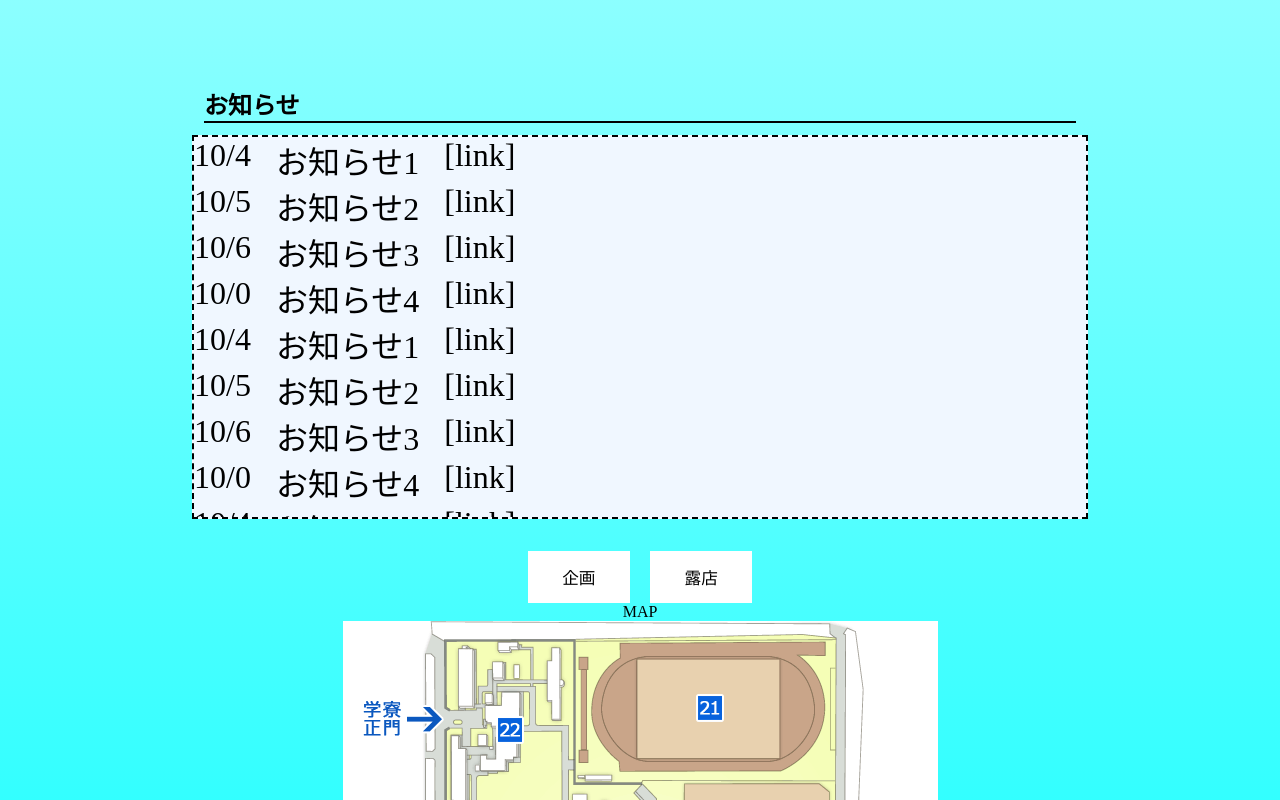
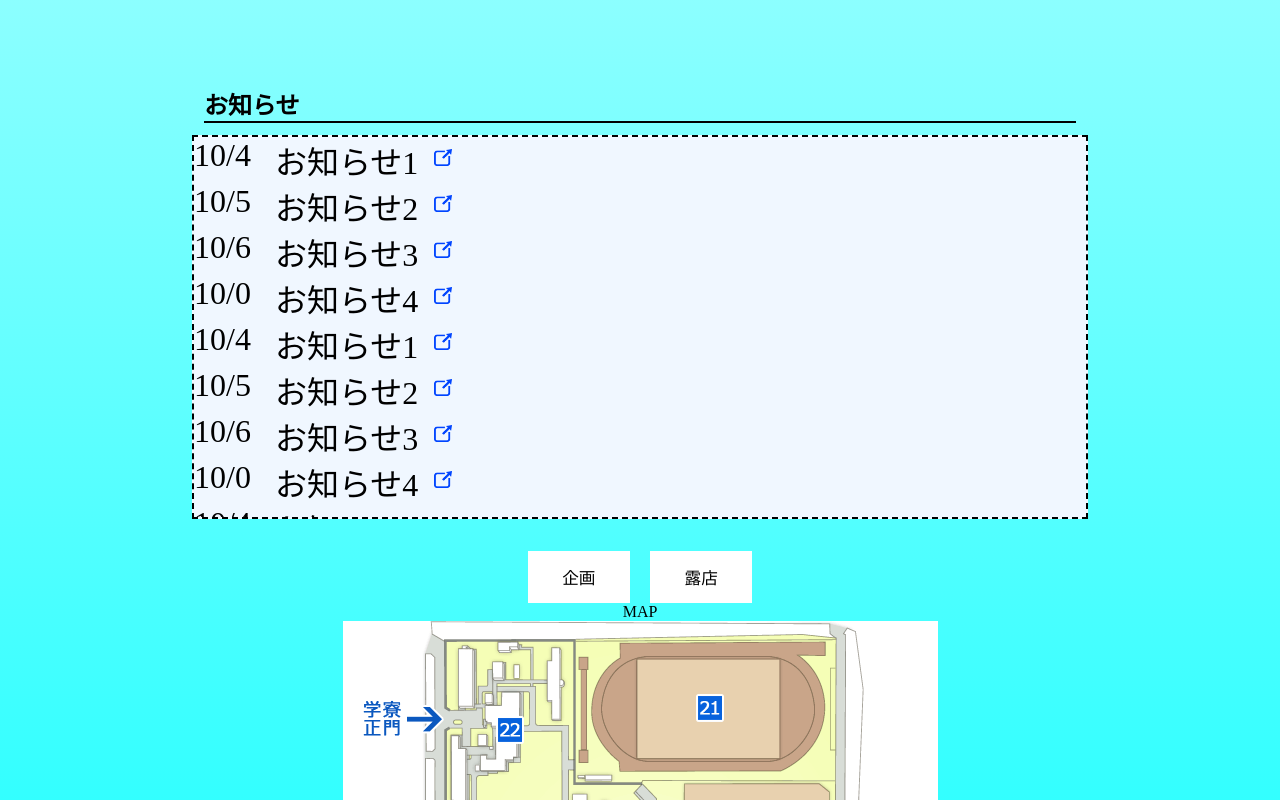
Before and after one commit to nitfc-festival-system-team/2023hp, a Next.js app: page / in a window 1280 px wide. Shown: the part 1040-1840 px from the top of the page. Built offline with nearby package versions, Linux system fonts and the light colour scheme; a web font is replaced by a local one.

Commit message:
feat: リンクボタン追加

```diff
--- a/src/components/NoticeList.tsx
+++ b/src/components/NoticeList.tsx
@@ -28,14 +28,26 @@ const NoticeItem = ({ notice }: { notice: NoticeType }) => {
       style={{
         display: "flex",
         flexDirection: "row",
-        gap: "25px",
         fontSize: "2.5vw",
       }}
     >
       <div>{date}</div>
-      <div>{"  " + notice.title}</div>
-      <div onClick={handleNoticeClick} style={{ cursor: "pointer" }}>
-        {"[link]"}
+      <p>&nbsp;&nbsp;&nbsp;</p>
+      <div>{notice.title}</div>
+      <p>&nbsp;&nbsp;</p>
+      <div style={{ cursor: "pointer" }}>
+        {notice.url && (
+          <span
+            onClick={handleNoticeClick}
+            style={{
+              cursor: "pointer",
+              filter:
+                "invert(8%) sepia(100%) saturate(7044%) hue-rotate(227deg) brightness(100%) contrast(125%)",
+            }}
+          >
+            <img src="/image/gadget24.png" alt="link mark" width="3.5%" />
+          </span>
+        )}
       </div>
     </div>
   );
```
